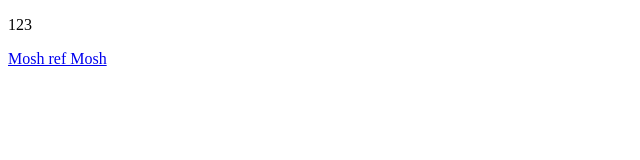
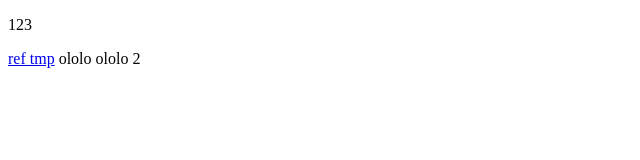
Before and after one commit to olgDp/Mosh, a plain HTML site: page i.html in a window 1280 px wide. Shown: the full height of the page, 0-640 px from the left. Drawn offline with Linux system fonts and the light colour scheme.

Commit message:
squash commit

```diff
--- a/i.html
+++ b/i.html
@@ -8,6 +8,8 @@
   </head>
   <body>
     <p>123</p>
-    <a href="#"> Mosh ref Mosh</a>
+    <a href="#">ref tmp</a>
+    <span>ololo</span>
+    <span>ololo 2</span>
   </body>
 </html>
```
